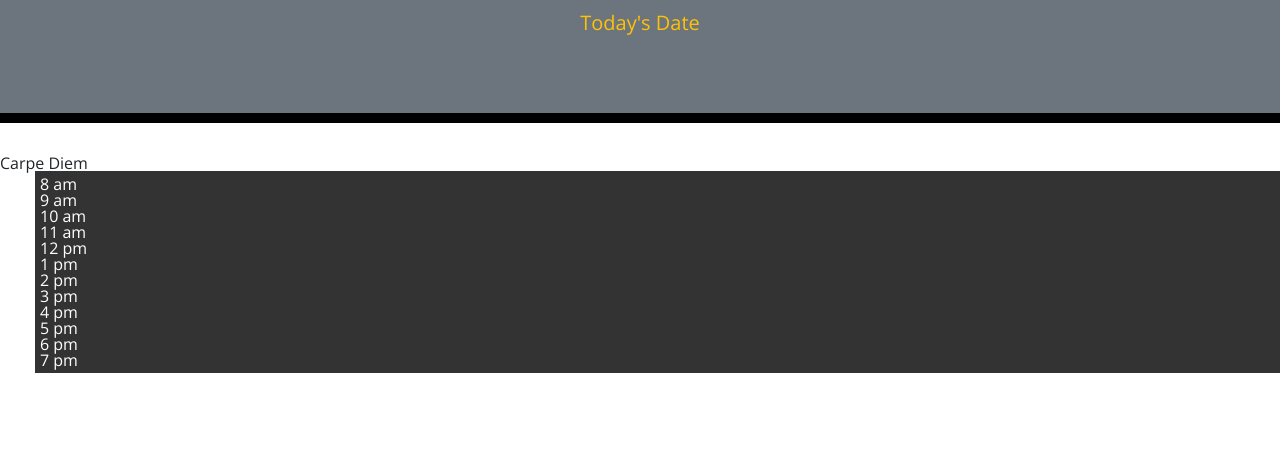
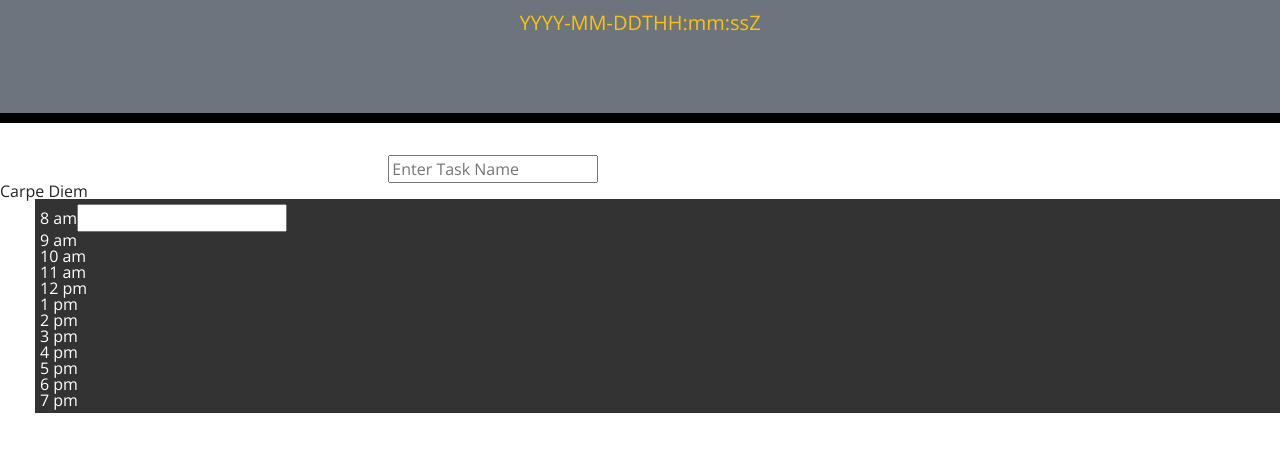
Before and after one commit to ChristiLewis/Sched-Duel, a plain HTML site: page index.html in a window 1280 px wide. Shown: the part 181-632 px from the top of the page. Drawn offline with nearby package versions, Linux system fonts and the light colour scheme.

Commit message:
additional formatting includes input-need to switch branch

```diff
--- a/assets/js/script.js
+++ b/assets/js/script.js
@@ -1,5 +1,11 @@
 //MINIFIED MOMENT VIA HTML - ADDING NODE TO ACCESS MOMENT
-// var moment = require('moment'); // require
+// var moment = require('moment');
+// // require
+let today = document.getElementById('currentDay')
+
+today.textContent = moment.defaultFormat
+
+// moment().hour(Number)
 
 let body = document.body;
 let hoursInADay = document.createElement("div")
@@ -21,6 +27,9 @@ let fivePM = document.createElement("li");
 let sixPM = document.createElement("li");
 let sevenPM = document.createElement("li");
 
+//CREATE INPUT IN LIST ITEMS
+let taskAtEightAM = document.createElement("input")
+
 hoursInADay.textContent = "Carpe Diem"
 //TEXT FOR LIST ITEMS
 eightAM.textContent = "8 am"
@@ -35,6 +44,9 @@ fourPM.textContent = "4 pm";
 fivePM.textContent = "5 pm";
 sixPM.textContent = "6 pm";
 sevenPM.textContent = "7 pm";
+
+//INPUT TYPE FOR TIMEFRAME
+taskAtEightAM.inputMode ="text"
 
 //APPEND HIERARCHY
 body.appendChild(hoursInADay);
@@ -54,6 +66,9 @@ hoursInADayEl.appendChild(fivePM);
 hoursInADayEl.appendChild(sixPM);
 hoursInADayEl.appendChild(sevenPM);
 
+//APPEND INPUT
+eightAM.appendChild(taskAtEightAM)
+
 hoursInADayEl.setAttribute("style", "color:white; background: #333333; padding: 5px; margin-left: 35px;");
 
-// moment().format();
+moment().format();
--- a/index.html
+++ b/index.html
@@ -32,12 +32,16 @@
 
     <div class="container col-10 col-md-6 col-lg-5">
       <div class="hours"></div>
+        <input type="text" name="task-name" placeholder="Enter Task Name"/>
       <!-- Timeblocks go here -->
     </div>
 
-    <!-- <script src="https://code.jquery.com/jquery-3.4.1.min.js"></script>
+    <script src="https://code.jquery.com/jquery-3.4.1.min.js"></script>
     <script src="https://cdnjs.cloudflare.com/ajax/libs/moment.js/2.24.0/moment.min.js"></script>
-     -->
+    <script>
+      moment().format();
+    </script>
+
      <script src="./assets/js/script.js"></script>
   </body>
 </html>
```
